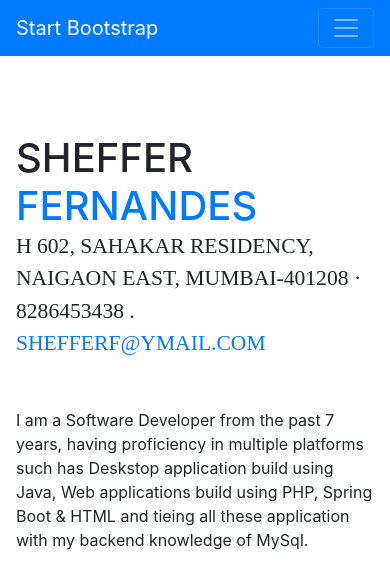
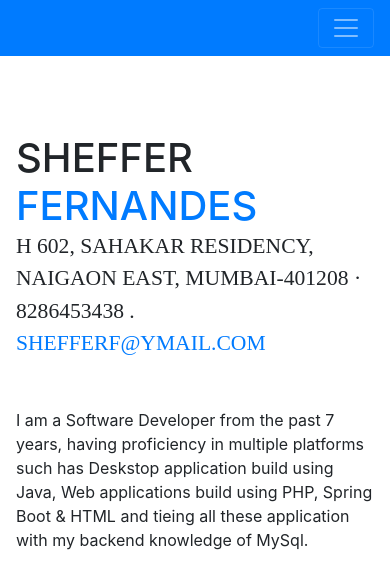
Before and after one commit to ShefferF/my_portfolio, a website with bundled scripts: page index.html in a window 390 px wide. Shown: the top 578 px of the page. Built offline with nearby package versions, Linux system fonts and the light colour scheme; a web font is replaced by a local one.

Commit message:
3rd commit

```diff
--- a/index.html
+++ b/index.html
@@ -8,7 +8,7 @@
     <meta name="description" content="">
     <meta name="author" content="">
 
-    <title>Resume - Start Bootstrap Theme</title>
+    <title>Resume</title>
 
     <!-- Bootstrap core CSS -->
     <link href="vendor/bootstrap/css/bootstrap.min.css" rel="stylesheet">
@@ -29,7 +29,7 @@
 
     <nav class="navbar navbar-expand-lg navbar-dark bg-primary fixed-top" id="sideNav">
       <a class="navbar-brand js-scroll-trigger" href="#page-top">
-        <span class="d-block d-lg-none">Start Bootstrap</span>
+        <!-- <span class="d-block d-lg-none">Start Bootstrap</span> -->
         <span class="d-none d-lg-block">
           <img class="img-fluid img-profile rounded-circle mx-auto mb-2" src="img/20201128_120715.jpg" alt="">
         </span>
```
